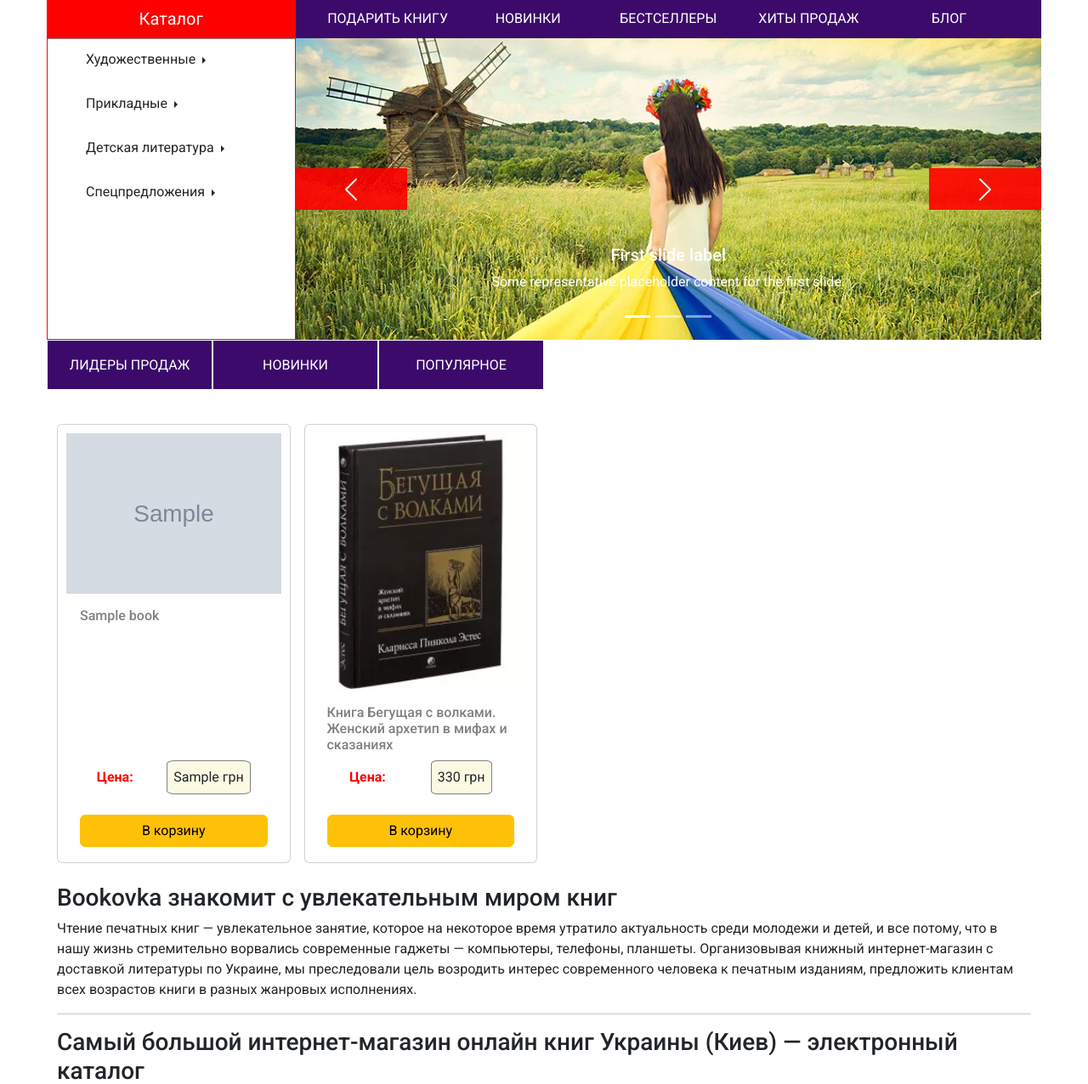
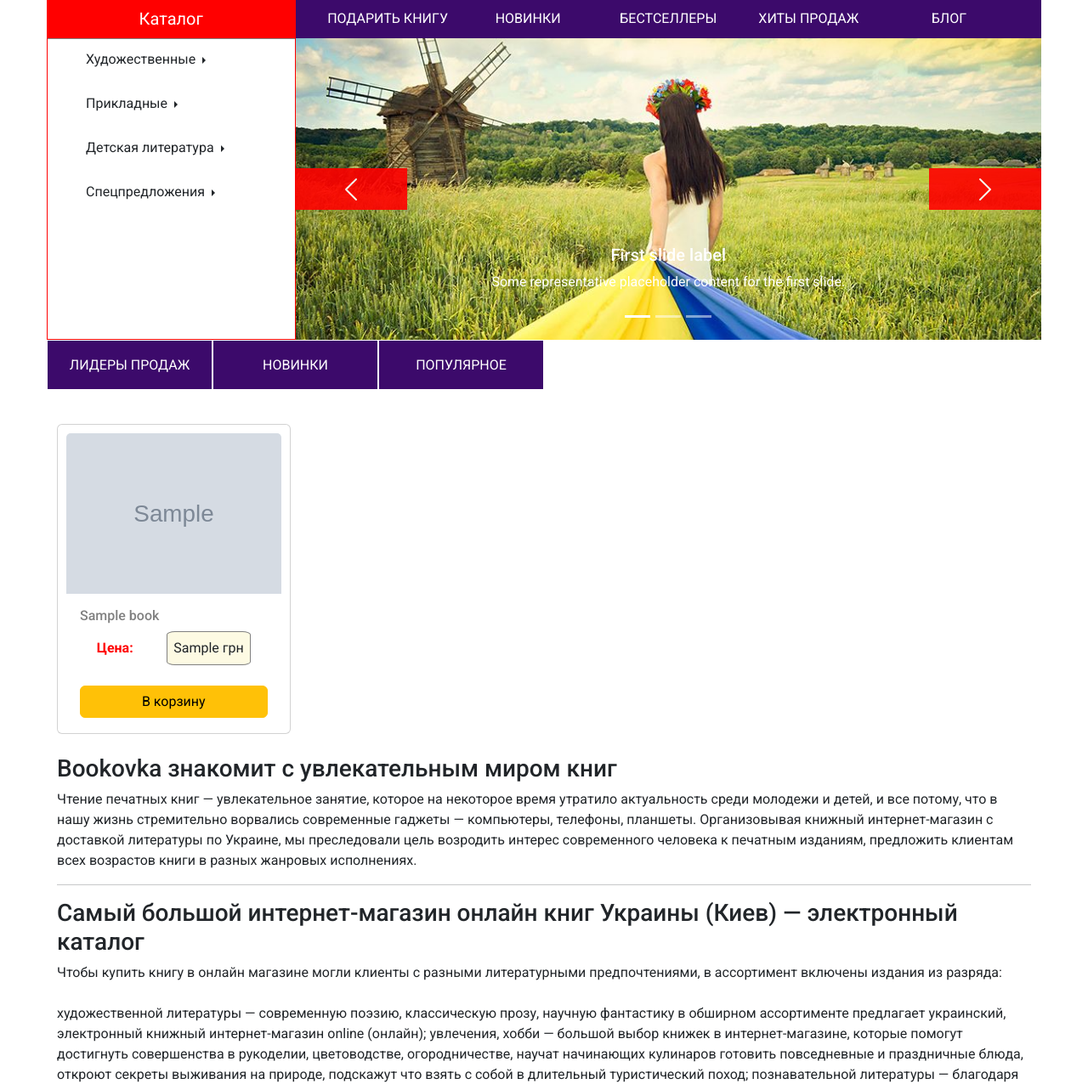
Before and after one commit to v-makarovskyi/book_store_django, a Django app: page / in a window 1280 px wide. Shown: the part 180-1456 px from the top of the page at 85% size. Run offline with Django 4.2, Linux system fonts and the light colour scheme; tables that the repository leaves empty hold one stand-in row (values such as "Sample post"); grey boxes marked "Sample" are stand-in pictures; some libraries are stand-ins or nearby versions.

Commit message:
update absolute_url for cards books

```diff
--- a/templates/bookstore/home.html
+++ b/templates/bookstore/home.html
@@ -9,8 +9,12 @@
     <div class="row row-cols-1 row-cols-sm-2 row-cols-md-3 row-cols-lg-4 mt-4 g-3">
       {% for book in book_list %}
       <div class="col">
-        <div class="card h-100">
-          <img src="{{ book.image.url }}" alt="test" />
+
+           <div class="card h-100">
+            <a href="{{ book.get_absolute_url }}">
+               <img class="card-img-top" src="{{ book.image.url }}" alt="test" />
+            </a>
+
           <div class="card-body d-flex flex-column justify-content-between">
             <h6 class="card-title">
               {{ book.title }}
@@ -19,28 +23,13 @@
               <span>Цена:</span>
               <div class="price">{{book.price}} грн</div>
             </div>
-             </div>
+          </div>
              <div class="card-footer mt-0" style="background: none; border:none">
                  <a role="button" href="#" class="btn btn-warning" style="width: 100%;">В корзину</a>
              </div>
          </div>
-      </div>
-      <div class="col">
-        <div class="card h-100">
-          <img src="{% static 'assets/test_book_img.webp' %}" alt="test" />
-          <div class="card-body  d-flex flex-column justify-content-between">
-            <h6 class="card-title">
-              Книга Бегущая с волками. Женский архетип в мифах и сказаниях
-            </h6>
-            <div class="product__price">
-              <span>Цена:</span>
-              <div class="price">330 грн</div>
-            </div>
-             </div>
-             <div class="card-footer mt-0" style="background: none; border:none">
-                 <a role="button" href="#" class="btn btn-warning" style="width: 100%;">В корзину</a>
-             </div>
-         </div>
+
+
       </div>
       {% endfor %}
     </div>
```
